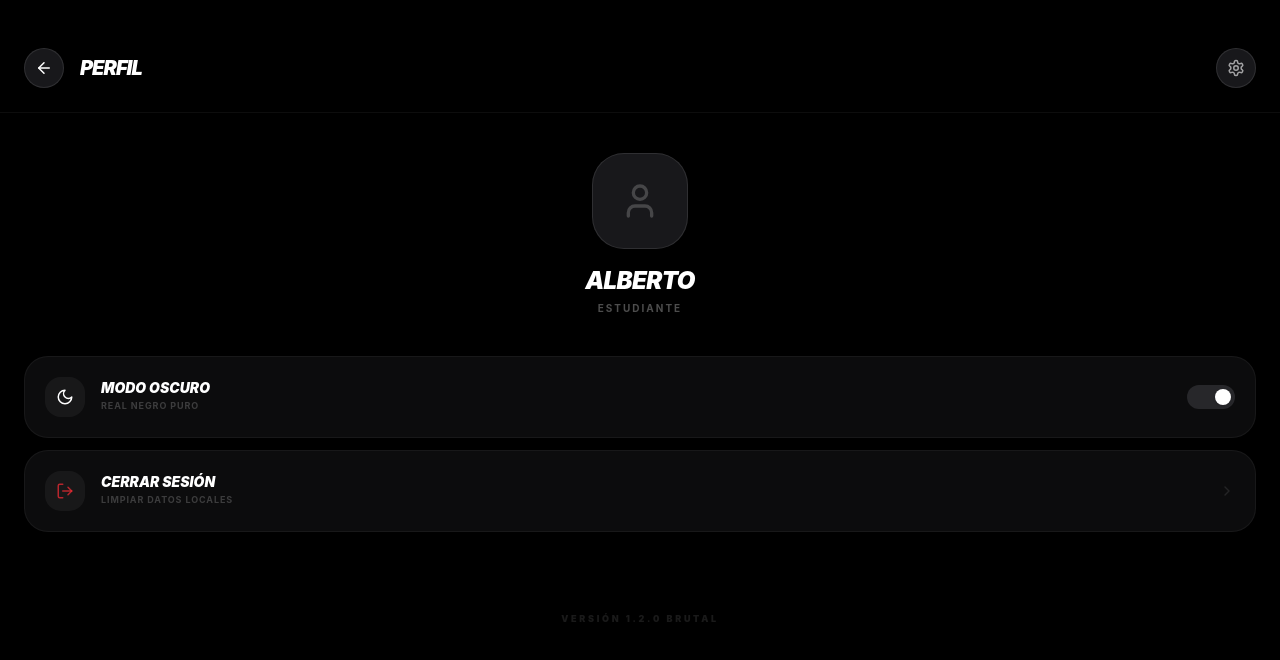
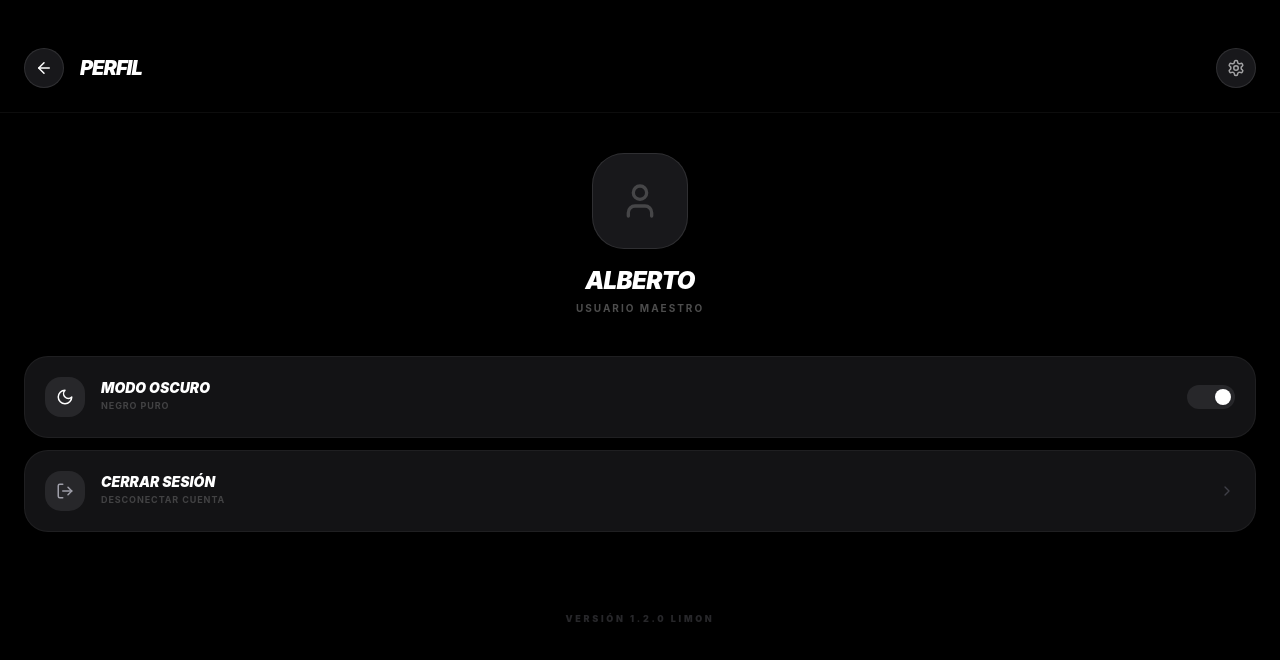
Before and after one commit to ekbfjefbfb/kiis, a React (Vite) app: page /profile in a window 1280 px wide. Shown: the top 660 px of the page. Built offline with nearby package versions, Linux system fonts and the light colour scheme; no server answers.

Commit message:
feat: brutalist profile redesign with pure black mode and grey button accents

```diff
--- a/src/app/pages/Profile.tsx
+++ b/src/app/pages/Profile.tsx
@@ -1,4 +1,4 @@
-import { useState } from "react";
+import { useState, useEffect } from "react";
 import { ArrowLeft, User, Moon, Sun, LogOut, ChevronRight, Settings } from "lucide-react";
 import { useNavigate } from "react-router";
 import { motion } from "motion/react";
@@ -7,15 +7,24 @@ export default function ProfilePage() {
   const navigate = useNavigate();
   const [isDarkMode, setIsDarkMode] = useState(true);
 
+  useEffect(() => {
+    // Asegurar que el body tenga el color de fondo correcto al cambiar de modo
+    document.body.style.backgroundColor = isDarkMode ? "#000000" : "#ffffff";
+    if (isDarkMode) {
+      document.documentElement.classList.add('dark');
+    } else {
+      document.documentElement.classList.remove('dark');
+    }
+  }, [isDarkMode]);
+
   const toggleTheme = () => {
     setIsDarkMode(!isDarkMode);
-    document.documentElement.classList.toggle('dark');
   };
 
   return (
-    <div className={`min-h-[100dvh] transition-colors duration-500 ${isDarkMode ? 'bg-black text-white' : 'bg-white text-black'} font-sans selection:bg-zinc-500/30 overflow-x-hidden`}>
-      {/* Header Minimalista */}
-      <div className={`px-6 pt-12 pb-6 flex justify-between items-center border-b ${isDarkMode ? 'border-white/5 bg-black/80' : 'border-black/5 bg-white/80'} backdrop-blur-xl sticky top-0 z-20`}>
+    <div className={`min-h-[100dvh] transition-colors duration-500 ${isDarkMode ? 'bg-[#000000] text-white' : 'bg-white text-black'} font-sans selection:bg-zinc-500/30 overflow-x-hidden flex flex-col`}>
+      {/* Header Minimalista - Sin Azules */}
+      <div className={`px-6 pt-12 pb-6 flex justify-between items-center border-b ${isDarkMode ? 'border-white/5 bg-[#000000]/80' : 'border-black/5 bg-white/80'} backdrop-blur-xl sticky top-0 z-20`}>
         <div className="flex items-center gap-4">
           <button onClick={() => navigate(-1)} className={`w-10 h-10 rounded-full ${isDarkMode ? 'bg-zinc-900 border-white/10' : 'bg-zinc-100 border-black/5'} border flex items-center justify-center active:scale-90 transition-transform`}>
             <ArrowLeft size={18} />
@@ -27,58 +36,58 @@ export default function ProfilePage() {
         </button>
       </div>
 
-      <div className="px-6 py-10 space-y-10">
-        {/* User Info - Estructura Brutalista */}
+      <div className="px-6 py-10 space-y-10 flex-1">
+        {/* User Info - Brutalidad Visual */}
         <section className="flex flex-col items-center text-center space-y-4">
           <div className={`w-24 h-24 rounded-[32px] ${isDarkMode ? 'bg-zinc-900' : 'bg-zinc-100'} flex items-center justify-center border ${isDarkMode ? 'border-white/10' : 'border-black/10'}`}>
             <User size={40} className={isDarkMode ? 'text-white/20' : 'text-black/20'} />
           </div>
           <div>
             <h2 className="text-2xl font-black uppercase italic tracking-tight">Alberto</h2>
-            <p className={`text-[10px] font-bold uppercase tracking-[0.2em] mt-1 ${isDarkMode ? 'text-white/30' : 'text-black/30'}`}>Estudiante</p>
+            <p className={`text-[10px] font-bold uppercase tracking-[0.2em] mt-1 ${isDarkMode ? 'text-white/30' : 'text-black/30'}`}>Usuario Maestro</p>
           </div>
         </section>
 
-        {/* Acciones de Cuenta */}
+        {/* Acciones de Cuenta - Toque de Gris en Botones */}
         <section className="space-y-3">
           <button
             onClick={toggleTheme}
-            className={`w-full ${isDarkMode ? 'bg-zinc-900/50 border-white/5' : 'bg-zinc-100/50 border-black/5'} border rounded-[24px] p-5 flex items-center justify-between active:scale-[0.98] transition-all`}
+            className={`w-full ${isDarkMode ? 'bg-zinc-900/80 border-white/5' : 'bg-zinc-100 border-black/5'} border rounded-[24px] p-5 flex items-center justify-between active:scale-[0.98] transition-all shadow-sm`}
           >
             <div className="flex items-center gap-4">
-              <div className={`w-10 h-10 rounded-2xl ${isDarkMode ? 'bg-white/5' : 'bg-black/5'} flex items-center justify-center`}>
+              <div className={`w-10 h-10 rounded-2xl ${isDarkMode ? 'bg-zinc-800' : 'bg-zinc-200'} flex items-center justify-center`}>
                 {isDarkMode ? <Moon size={18} /> : <Sun size={18} />}
               </div>
               <div className="text-left">
                 <p className="text-sm font-black uppercase italic leading-none">Modo {isDarkMode ? 'Oscuro' : 'Claro'}</p>
-                <p className={`text-[9px] font-bold uppercase tracking-widest mt-1 ${isDarkMode ? 'text-white/20' : 'text-black/20'}`}>Real {isDarkMode ? 'Negro Puro' : 'Blanco Puro'}</p>
+                <p className={`text-[9px] font-bold uppercase tracking-widest mt-1 ${isDarkMode ? 'text-white/20' : 'text-black/20'}`}>{isDarkMode ? 'Negro Puro' : 'Blanco Puro'}</p>
               </div>
             </div>
             <div className={`w-12 h-6 rounded-full relative transition-colors p-1 ${isDarkMode ? 'bg-zinc-800' : 'bg-zinc-200'}`}>
               <motion.div
                 animate={{ x: isDarkMode ? 24 : 0 }}
-                className={`w-4 h-4 rounded-full shadow-sm ${isDarkMode ? 'bg-white' : 'bg-black'}`}
+                className={`w-4 h-4 rounded-full shadow-sm ${isDarkMode ? 'bg-white' : 'bg-zinc-900'}`}
               />
             </div>
           </button>
 
-          <div className={`w-full ${isDarkMode ? 'bg-zinc-900/50 border-white/5' : 'bg-zinc-100/50 border-black/5'} border rounded-[24px] p-5 flex items-center justify-between active:scale-[0.98] transition-all`}>
+          <div className={`w-full ${isDarkMode ? 'bg-zinc-900/80 border-white/5' : 'bg-zinc-100 border-black/5'} border rounded-[24px] p-5 flex items-center justify-between active:scale-[0.98] transition-all shadow-sm`}>
             <div className="flex items-center gap-4 text-left">
-              <div className={`w-10 h-10 rounded-2xl ${isDarkMode ? 'bg-white/5' : 'bg-black/5'} flex items-center justify-center`}>
-                <LogOut size={18} className="text-red-500/70" />
+              <div className={`w-10 h-10 rounded-2xl ${isDarkMode ? 'bg-zinc-800' : 'bg-zinc-200'} flex items-center justify-center`}>
+                <LogOut size={18} className={isDarkMode ? "text-zinc-400" : "text-zinc-600"} />
               </div>
               <div>
                 <p className="text-sm font-black uppercase italic leading-none">Cerrar Sesión</p>
-                <p className={`text-[9px] font-bold uppercase tracking-widest mt-1 ${isDarkMode ? 'text-white/20' : 'text-black/20'}`}>Limpiar datos locales</p>
+                <p className={`text-[9px] font-bold uppercase tracking-widest mt-1 ${isDarkMode ? 'text-white/20' : 'text-black/20'}`}>Desconectar cuenta</p>
               </div>
             </div>
-            <ChevronRight size={16} className={isDarkMode ? 'text-white/10' : 'text-black/10'} />
+            <ChevronRight size={16} className={isDarkMode ? 'text-zinc-700' : 'text-zinc-300'} />
           </div>
         </section>
 
-        {/* Footer Info */}
+        {/* Footer Info - Simplicidad Extrema */}
         <footer className="pt-10 text-center">
-          <p className={`text-[9px] font-black uppercase tracking-[0.3em] ${isDarkMode ? 'text-white/10' : 'text-black/10'}`}>Versión 1.2.0 BRUTAL</p>
+          <p className={`text-[9px] font-black uppercase tracking-[0.3em] ${isDarkMode ? 'text-zinc-800' : 'text-zinc-200'}`}>Versión 1.2.0 LIMON</p>
         </footer>
       </div>
     </div>
```
